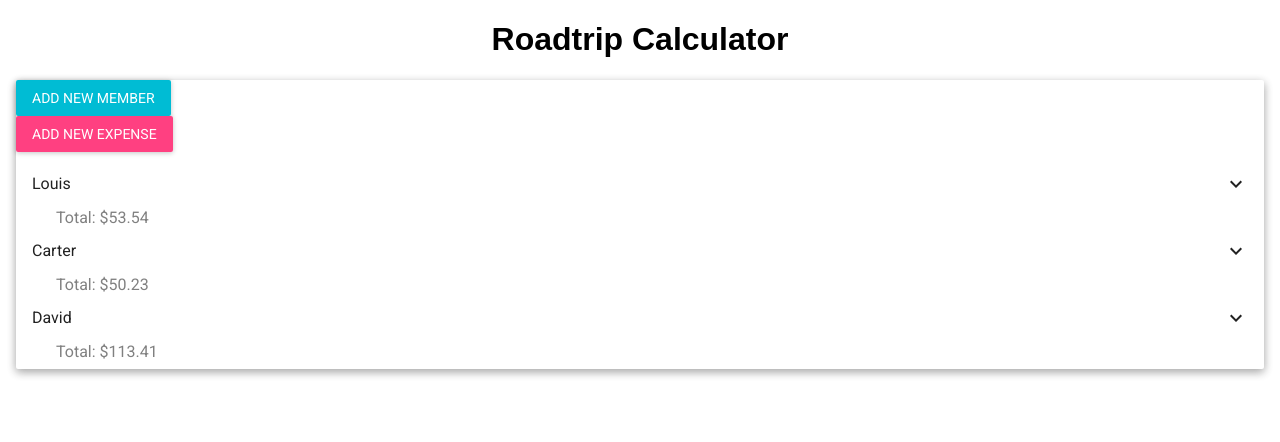
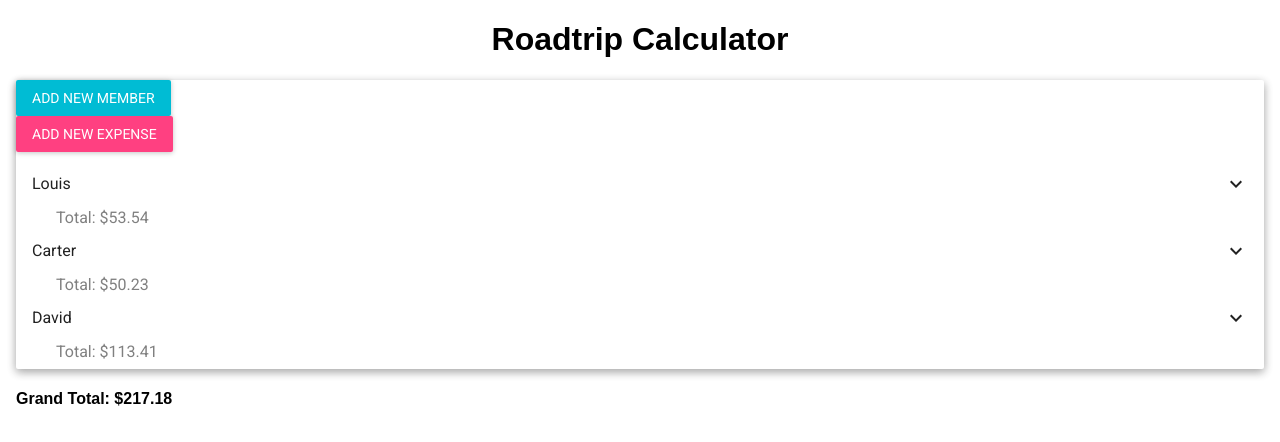
Before and after one commit to jbadan/tripcalc, a React (Create React App) app: page / in a window 1280 px wide. Shown: the top 442 px of the page. Built offline with nearby package versions, Linux system fonts and the light colour scheme.

Commit message:
added grand total feature

```diff
--- a/src/Main.js
+++ b/src/Main.js
@@ -39,8 +39,15 @@ class Main extends Component {
       memberList: updateMemberList
     })
   };
+  add = (a, b) => {
+    return a + b;
+  };
 
   render() {
+    let grandTotal = 0;
+    this.state.memberList.map((person, index) => {
+        grandTotal += +(person.payments.reduce(this.add, 0).toFixed(2))
+    })
     return (
       <Grid fluid>
         <Row center="xs">
@@ -55,6 +62,11 @@ class Main extends Component {
             </Paper>
           </Col>
         </Row>
+        <Row>
+          <Col xs>
+            <h4>Grand Total: ${grandTotal}</h4>
+          </Col>
+        </Row>
       </Grid>
     );
   }
```
